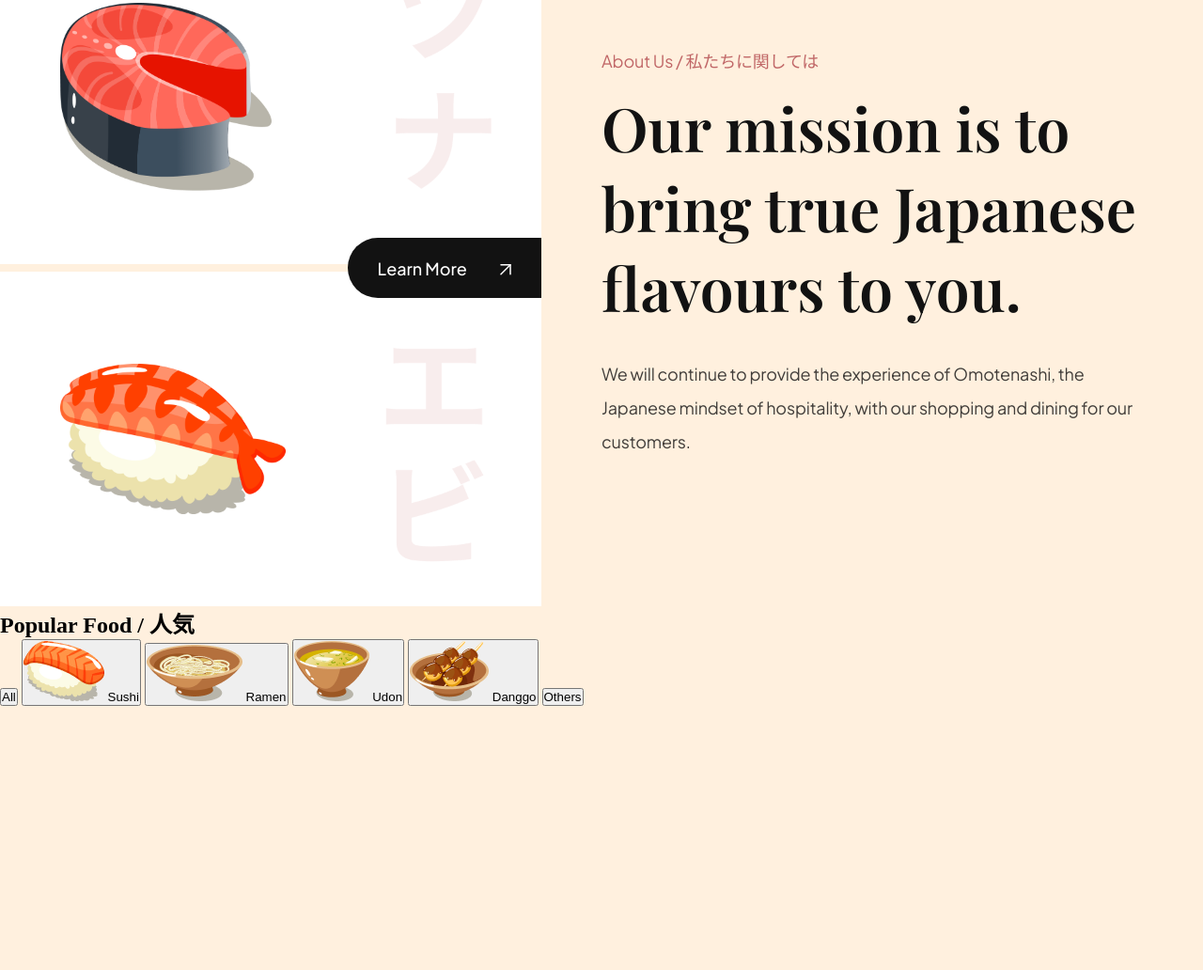
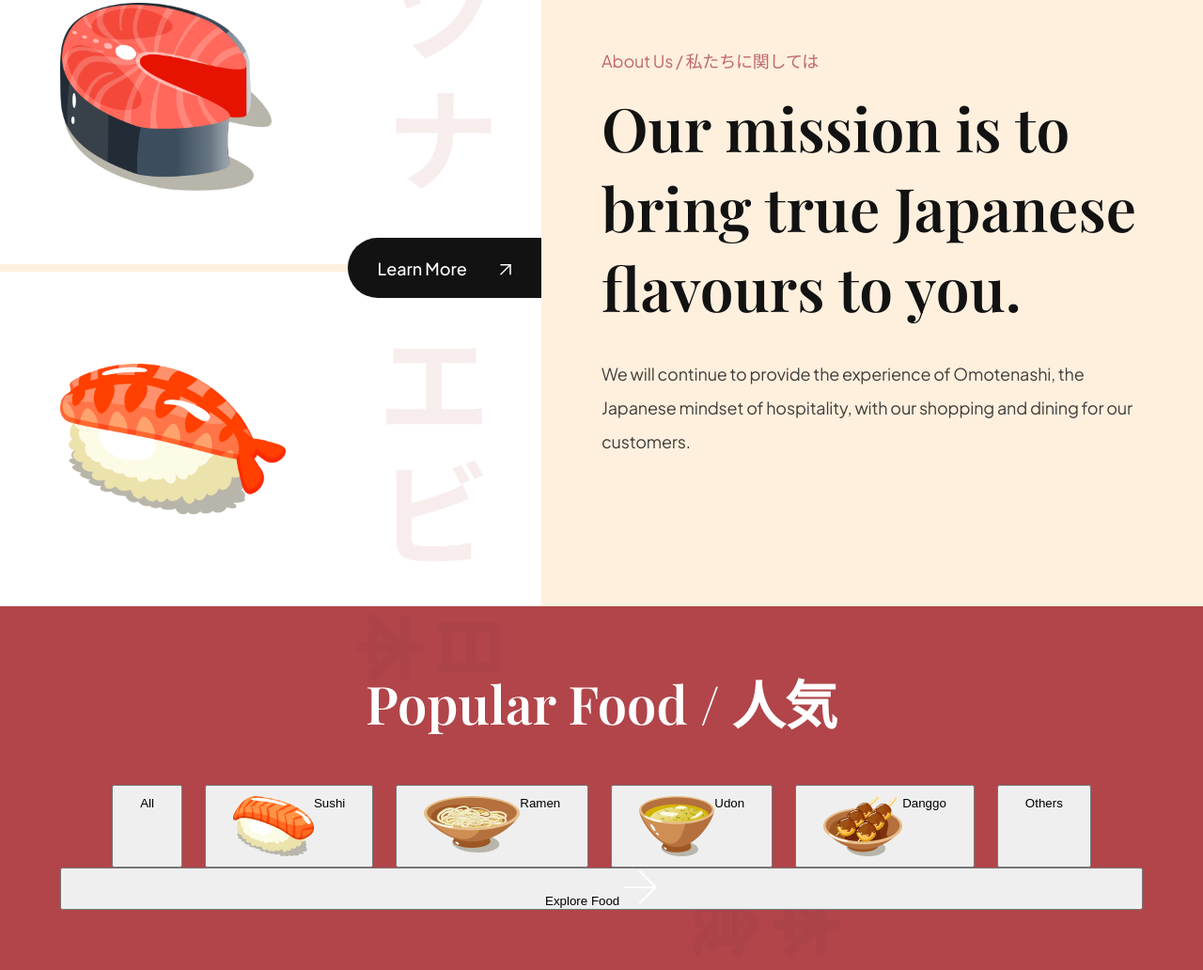
Before and after one commit to Amirhosein-Imani/sushi-themed-website, a website built with Vite: page index.html in a window 1280 px wide. Shown: the part 873-1905 px from the top of the page at 94% size. Before the commit the page ends 1624 px from the top, so only its background shows below. Built offline with nearby package versions, Linux system fonts and the light colour scheme.

Commit message:
popular foods css--commit

```diff
--- a/css/sections/popular.css
+++ b/css/sections/popular.css
@@ -0,0 +1,33 @@
+.popular-foods{
+    display: flex;
+    flex-direction: column;
+    padding: 64px;
+    background-color: var(--primary-color);
+    background-image: url(../../assets/popular_bg.png);
+    background-repeat: no-repeat;
+    background-position: center;
+    background-size: contain;
+    overflow: hidden;
+}
+.popular-foods__title{
+    font-size: 56px;
+    font-family: var(--playfair-display);
+    font-weight: 600;
+    line-height: 78px;
+    color: #fff;
+    text-align: center;
+}
+.popular-foods__filters{
+    display: flex;
+    justify-content: center;
+    gap: 24px;
+    margin-top: 48px;
+    max-width: 100%;
+    overflow-x: auto;
+}
+.popular-foods__filter-btn{
+    display: flex;
+    flex-direction: row;
+
+    padding: 10px 28px;
+}
--- a/index.html
+++ b/index.html
@@ -92,7 +92,7 @@
       <p class="sushi__description">We will continue to provide the experience of Omotenashi, the Japanese mindset of hospitality, with our shopping and dining for our customers.</p>
     </div>
   </section>
-  <section class="popular-food" id="manu">
+  <section class="popular-foods" id="manu">
     <h2 class="popular-foods__title">Popular Food / 人気</h2>
 
     <div class="popular-foods__filters sushi__hide-scrollbar">
@@ -120,6 +120,15 @@
 
       <button class="popular-foods__filter-btn">Others</button>
     </div>
+
+    <div class="popular-foods__catalogue">
+
+    </div>
+
+    <button class="popular-foods__button">
+      Explore Food
+      <img src="assets/arrow-right.svg" alt="arrow-right">
+    </button>
   </section>
   <script src="js/script.js" type="module"></script>
 </body>
```
